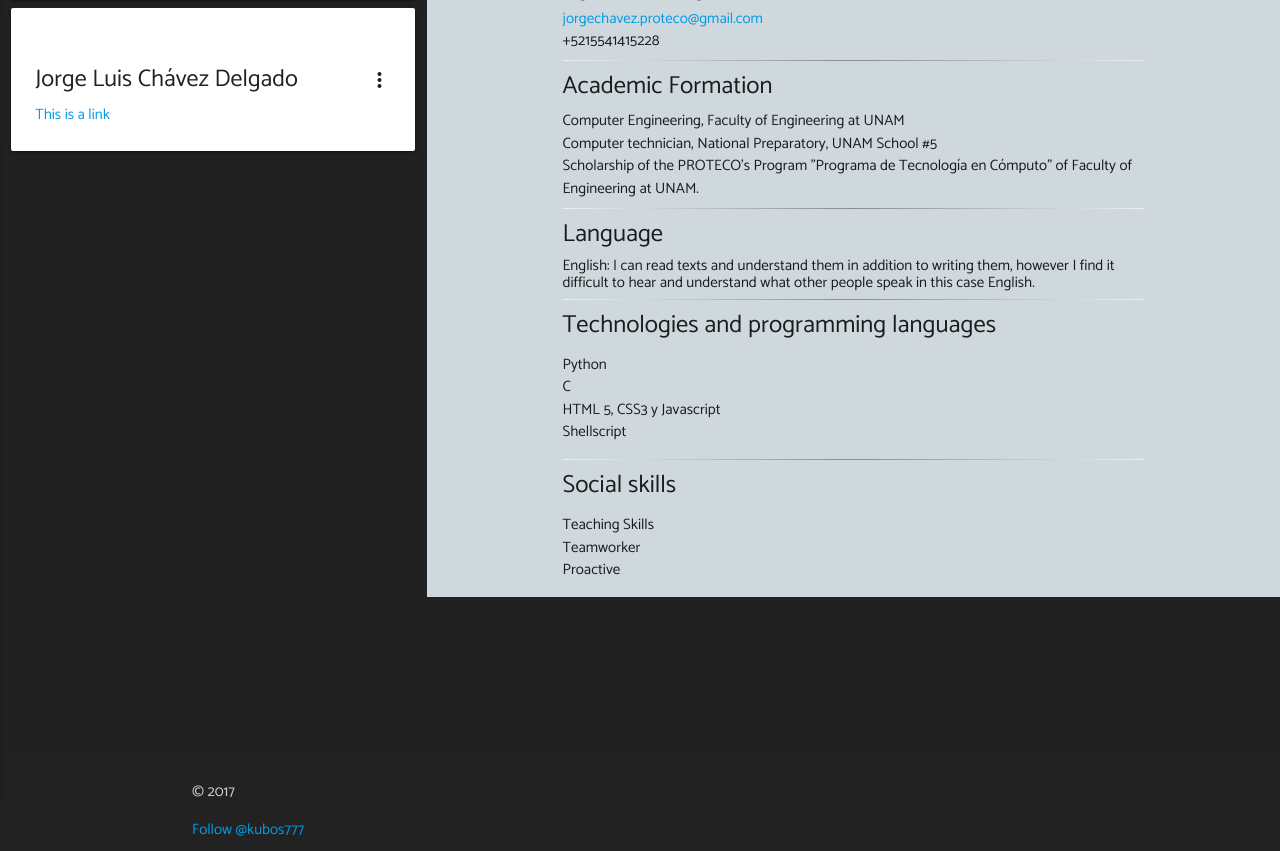
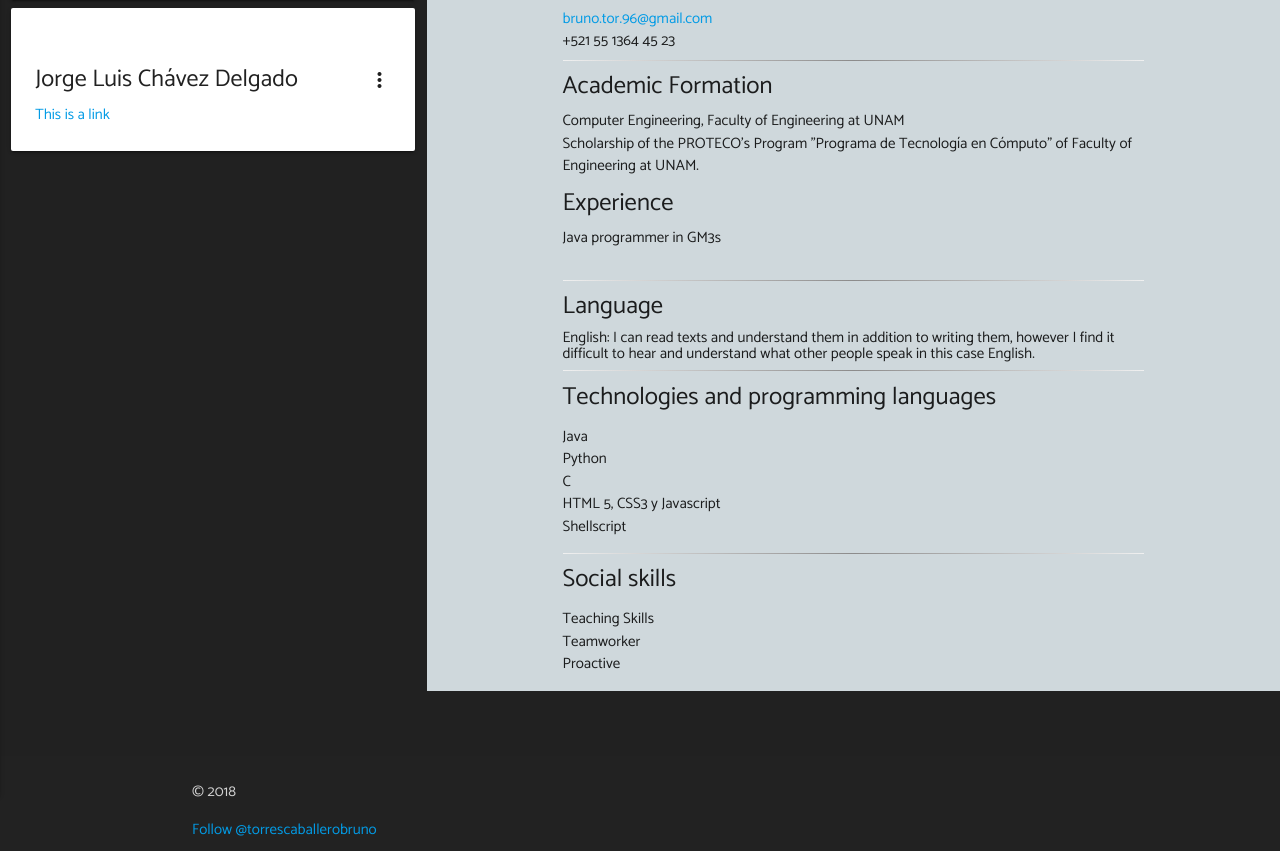
Before and after one commit to torrescaballerobruno/PersonalWebSite, a plain HTML site: page resume.html in a window 1280 px wide. Shown: the part 64-915 px from the top of the page. Drawn offline with Linux system fonts and the light colour scheme; a web font is replaced by a local one.

Commit message:
Modificaciones a la informacion

```diff
--- a/resume.html
+++ b/resume.html
@@ -55,14 +55,17 @@
 			<div class="col m8 s12 blue-grey lighten-4" id="derecha">
 				<div class="container">
 					<b><h5>Personal Information</h5></b>
-					<strong><h6>Jorge Luis Chávez Delgado</h6>
-						<a href="mailto:jorgechavez.proteco@gmail.com">jorgechavez.proteco@gmail.com</a><br>
-						+5215541415228
+					<strong><h6>Bruno Torres Caballero</h6>
+						<a href="mailto:bruno.tor.96@gmail.com">bruno.tor.96@gmail.com</a><br>
+						+521 55 1364 45 23
 						<hr class="difuminada">
 						<b><h5>Academic Formation</h5></b>
 						Computer Engineering, Faculty of Engineering at UNAM<br>
-						Computer technician, National Preparatory, UNAM School #5<br>
 						Scholarship of the PROTECO's Program "Programa de Tecnología en Cómputo" of Faculty of Engineering at UNAM. <br>
+
+						<b><h5>Experience</h5></b>
+						Java programmer in GM3s<br>
+						<br>
 
 						<hr class="difuminada">
 						<b><h5>Language</h5></b>
@@ -70,6 +73,7 @@
 						<hr class="difuminada">
 						<h5>Technologies and programming languages</h5>
 						<ul>
+							<li>Java</li>
 							<li>Python</li>
 							<li>C</li>
 							<li>HTML 5, CSS3 y Javascript</li>
@@ -84,11 +88,6 @@
 							<li>Teamworker</li>
 							<li>Proactive</li>
 						</ul>
-
-
-
-
-
 					</div>
 				</div>
 
@@ -99,13 +98,9 @@
 
 			<div class="footer-copyright">
 				<div class="container">
-
-
-					<p class="noSalto">© 2017</p>
-
-					<div ><a class="github-button" href="https://github.com/kubos777" data-size="large" aria-label="Follow @kubos777 on GitHub">Follow @kubos777</a>
+					<p class="noSalto">© 2018</p>
+						<div ><a class="github-button" href="https://github.com/torrescaballerobruno" data-size="large" aria-label="Follow @torrescaballerobruno on GitHub">Follow @torrescaballerobruno</a>
 					</div>
-
 				</div>
 			</div>
 		</footer>
```
Also changed, not shown: index.html (+4 -14 lines), personal.html (+11 -25 lines), schedule.html (+2 -7 lines).
